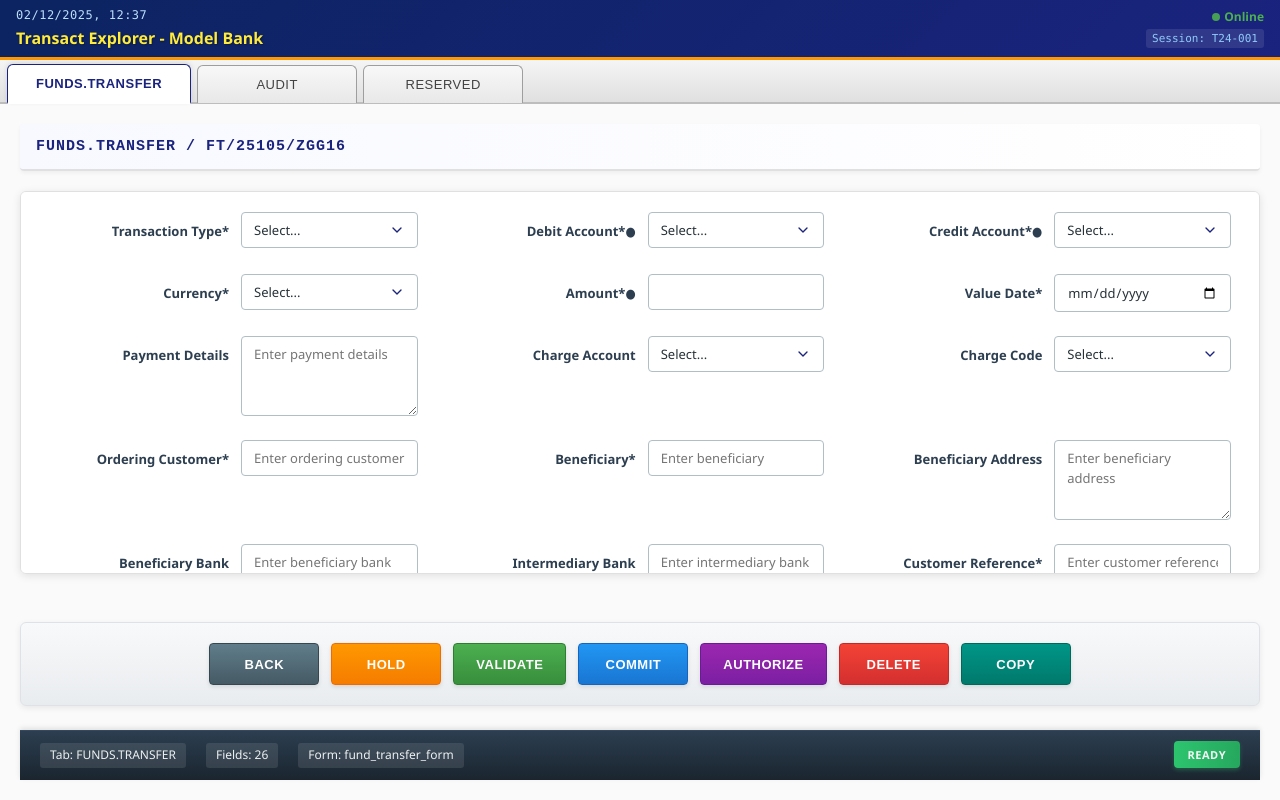
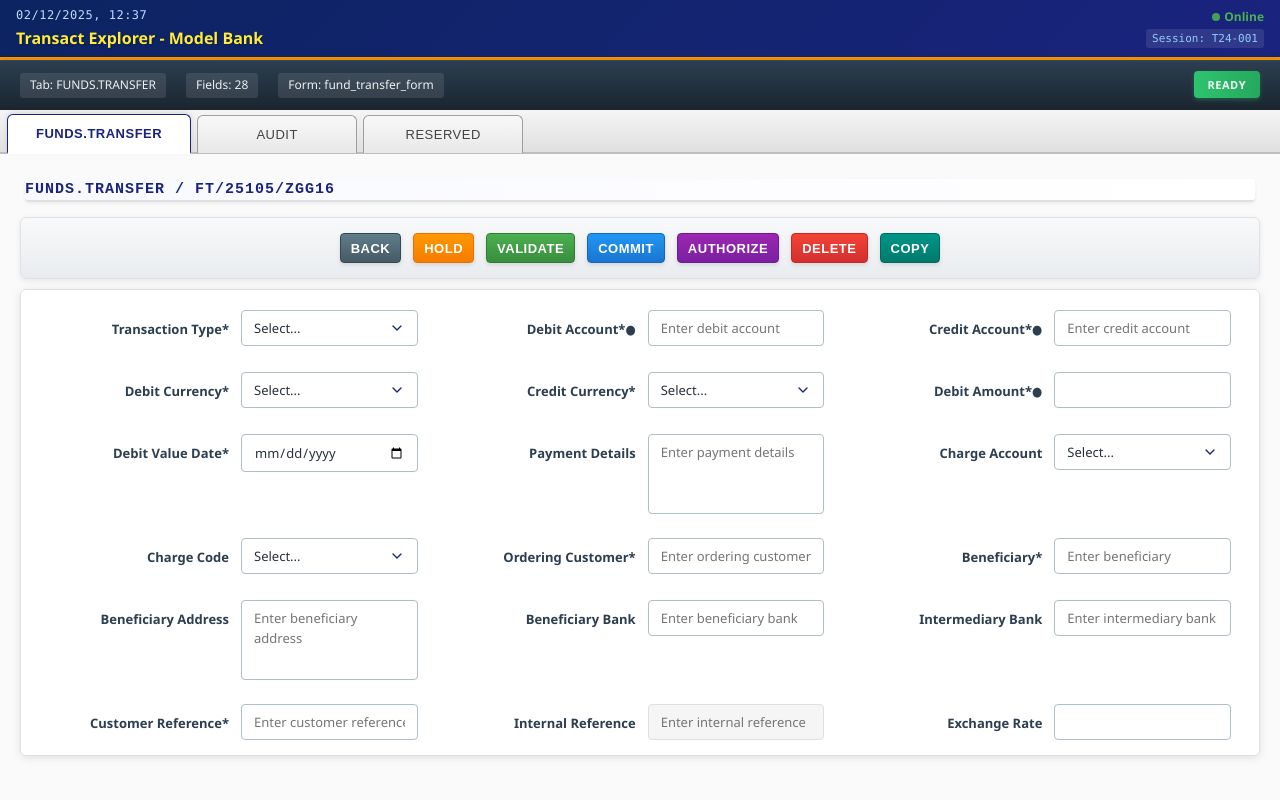
Before and after one commit to PrinceAbir/1t_project1, a React (Create React App) app: page / in a window 1280 px wide. Built offline with nearby package versions, Linux system fonts and the light colour scheme.

Commit message:
field modified

```diff
--- a/src/App.css
+++ b/src/App.css
@@ -209,8 +209,7 @@ body {
   font-size: 15px;
   font-weight: 700;
   color: #1a237e;
-  margin-bottom: 20px;
-  padding: 12px 16px;
+  margin: 5px;
   border-bottom: 2px solid #e0e0e0;
   background: linear-gradient(to right, #f8f9ff, #ffffff);
   border-radius: 4px;
@@ -329,6 +328,7 @@ body {
 textarea.t24-input {
   min-height: 80px;
   resize: vertical;
+  resize: none;
   font-family: 'Segoe UI', sans-serif;
   line-height: 1.5;
 }
@@ -452,8 +452,8 @@ select.t24-input {
   background: linear-gradient(to bottom, #f8f9fa, #e9ecef);
   border: 1px solid #dee2e6;
   border-radius: 6px;
-  padding: 20px;
-  margin: 24px 0;
+  padding: 10px;
+  margin: 10px 0px 10px;
   flex-shrink: 0;
   box-shadow: 0 2px 6px rgba(0, 0, 0, 0.08);
 }
@@ -461,22 +461,23 @@ select.t24-input {
 .action-buttons {
   display: flex;
   flex-wrap: wrap;
+  padding: 5px;
   gap: 12px;
   justify-content: center;
 }
 
 .action-btn {
-  padding: 10px 22px;
+  padding: 5px 10px;
   border: 1px solid transparent;
   border-radius: 4px;
   font-size: 13px;
   font-weight: 600;
   cursor: pointer;
-  min-width: 110px;
+  min-width: 60px;
   transition: all 0.2s cubic-bezier(0.4, 0, 0.2, 1);
   text-transform: uppercase;
   letter-spacing: 0.5px;
-  height: 42px;
+  height: 30px;
   display: flex;
   align-items: center;
   justify-content: center;
--- a/src/components/T24TransactExplorer.js
+++ b/src/components/T24TransactExplorer.js
@@ -198,6 +198,20 @@ const T24TransactExplorer = () => {
         </div>
       </div>
 
+          {/* Footer Status Bar */}
+        <div className="t24-footer">
+          <div className="footer-left">
+            <span>Tab: {activeTab}</span>
+            <span>Fields: {currentTabData.fields.length}</span>
+            <span>Form: {formData.form_name}</span>
+          </div>
+          <div className="footer-right">
+            <span className={`tab-status ${tabErrors[activeTab] ? 'error' : 'valid'}`}>
+              {tabErrors[activeTab] ? 'Validation Errors' : 'Ready'}
+            </span>
+          </div>
+        </div>
+
       {/* Tab Navigation */}
       <div className="t24-tab-navigation">
         {['FUNDS.TRANSFER', 'Audit', 'Reserved'].map(tab => (
@@ -216,6 +230,20 @@ const T24TransactExplorer = () => {
         {/* Form Title */}
         <div className="t24-form-title">
           {currentTabData.title}
+        </div>
+
+         {/* T24 Action Buttons */}
+        <div className="t24-action-section">
+          <ActionButtons
+            onBack={handleBack}
+            onHold={handleHold}
+            onValidate={handleValidate}
+            onCommit={handleCommit}
+            onAuthorize={handleAuthorize}
+            onDelete={handleDelete}
+            onCopy={handleCopy}
+            disabled={!currentTabData}
+          />
         </div>
 
         {/* Form Fields */}
@@ -238,33 +266,9 @@ const T24TransactExplorer = () => {
           </div>
         </div>
 
-        {/* T24 Action Buttons */}
-        <div className="t24-action-section">
-          <ActionButtons
-            onBack={handleBack}
-            onHold={handleHold}
-            onValidate={handleValidate}
-            onCommit={handleCommit}
-            onAuthorize={handleAuthorize}
-            onDelete={handleDelete}
-            onCopy={handleCopy}
-            disabled={!currentTabData}
-          />
-        </div>
 
-        {/* Footer Status Bar */}
-        <div className="t24-footer">
-          <div className="footer-left">
-            <span>Tab: {activeTab}</span>
-            <span>Fields: {currentTabData.fields.length}</span>
-            <span>Form: {formData.form_name}</span>
-          </div>
-          <div className="footer-right">
-            <span className={`tab-status ${tabErrors[activeTab] ? 'error' : 'valid'}`}>
-              {tabErrors[activeTab] ? 'Validation Errors' : 'Ready'}
-            </span>
-          </div>
-        </div>
+
+
       </div>
     </div>
   );
--- a/src/metadata/formData.js
+++ b/src/metadata/formData.js
@@ -17,30 +17,26 @@ const t24FTMetadata = {
     {
       name: "debit_account",
       label: "Debit Account",
-      type: "account",
+      type: "int",
       required: true,
       multi: false,
-      dropdown: true,
-      dropdownType: "dynamic",
-      dropdownName: "ACCOUNT",
+      dropdown: false,
       hotfield: true,
       t24_field: "DEBIT.ACCT.NO"
     },
     {
       name: "credit_account",
       label: "Credit Account",
-      type: "account",
+      type: "int",
       required: true,
       multi: false,
-      dropdown: true,
-      dropdownType: "dynamic",
-      dropdownName: "ACCOUNT",
+      dropdown: false,
       hotfield: true,
       t24_field: "CREDIT.ACCT.NO"
     },
     {
-      name: "currency",
-      label: "Currency",
+      name: "debit_currency",
+      label: "Debit Currency",
       type: "select",
       options: ["USD", "EUR", "GBP", "JPY", "INR"],
       required: true,
@@ -48,8 +44,17 @@ const t24FTMetadata = {
       t24_field: "CURRENCY"
     },
     {
-      name: "amount",
-      label: "Amount",
+      name: "credit_currency",
+      label: "Credit Currency",
+      type: "select",
+      options: ["USD", "EUR", "GBP", "JPY", "INR"],
+      required: true,
+      multi: false,
+      t24_field: "CURRENCY"
+    },
+    {
+      name: "debit_amount",
+      label: "Debit Amount",
       type: "amount",
       min: 1,
       max: 1000000000,
@@ -60,8 +65,8 @@ const t24FTMetadata = {
       t24_field: "AMOUNT"
     },
     {
-      name: "value_date",
-      label: "Value Date",
+      name: "debit_value_date",
+      label: "Debit Value Date",
       type: "date",
       required: true,
       multi: false,
@@ -213,7 +218,7 @@ const t24FTMetadata = {
       label: "Email Notification",
       type: "email",
       required: false,
-      multi: true,
+      multi: false,
       max_multifield: 5,
       t24_field: "EMAIL.NOTIFICATION"
     },
@@ -225,6 +230,15 @@ const t24FTMetadata = {
       multi: true,
       max_multifield: 3,
       t24_field: "SMS.NOTIFICATION"
+    },
+    {
+      name: "address",
+      label: "Address",
+      type: "string",
+      required: true,
+      multi: true,
+      max_multifield: 3,
+      t24_field: "ADDRESS"
     },
     {
       name: "attachment",
```
